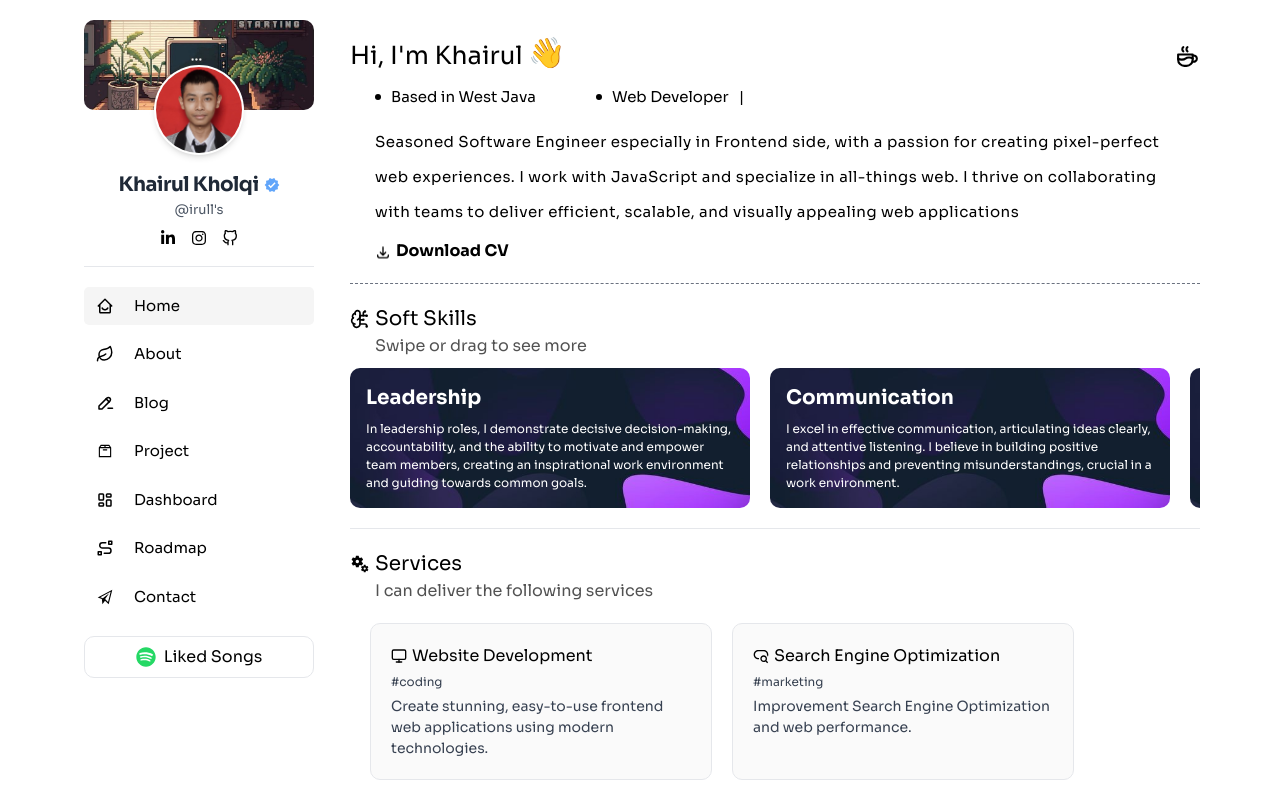
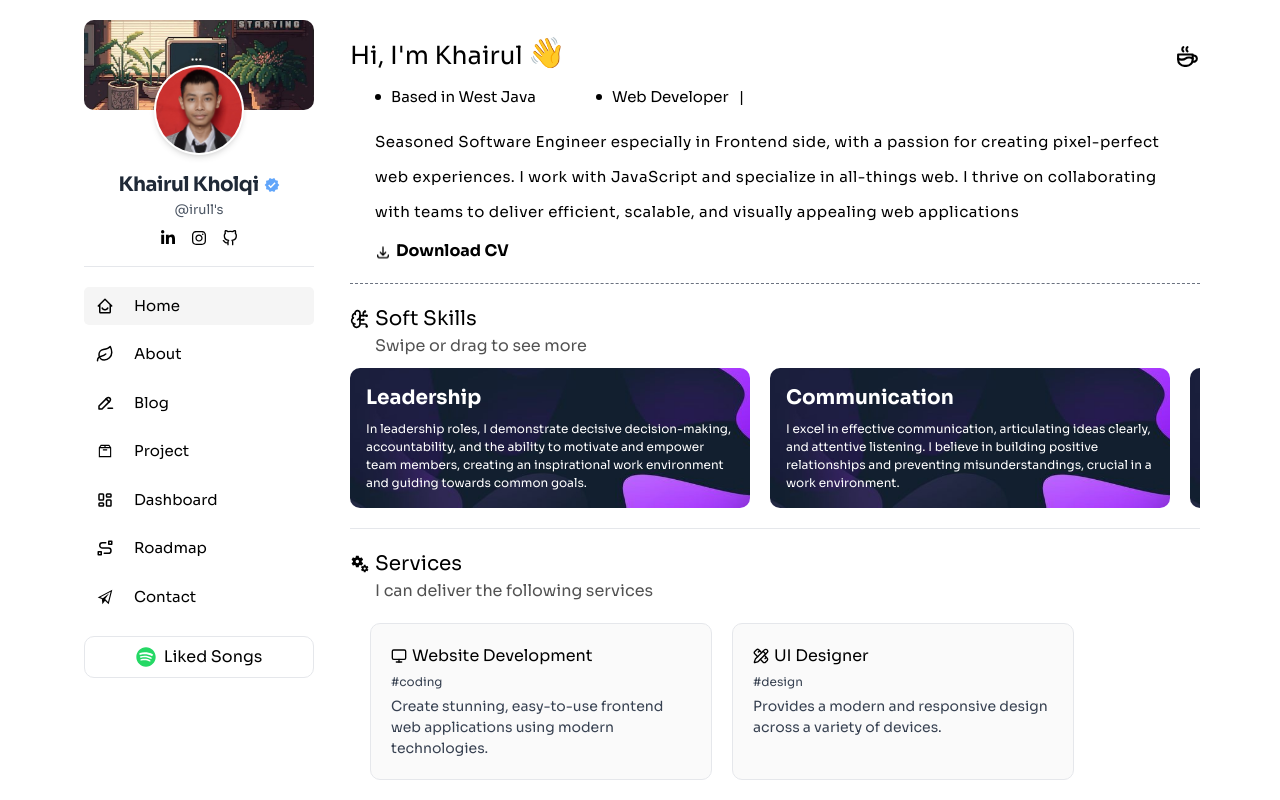
Before and after one commit to Muhammad-Khairul-Kholqi/MyPortfolio, a React (Vite) app: page / in a window 1280 px wide. Built offline with nearby package versions, Linux system fonts and the light colour scheme.

Commit message:
delete SEO

```diff
--- a/src/Page/Home/Data/services.jsx
+++ b/src/Page/Home/Data/services.jsx
@@ -1,6 +1,5 @@
 import { MdMiscellaneousServices } from "react-icons/md";
 import { FiMonitor } from "react-icons/fi";
-import { RiSeoLine } from "react-icons/ri";
 import { LuPencilRuler } from "react-icons/lu";
 
 const Services = () => {
@@ -11,12 +10,6 @@ const Services = () => {
             title: "Website Development",
             hashtags: ["#coding"],
             description: "Create stunning, easy-to-use frontend web applications using modern technologies."
-        },
-        {
-            icon: <RiSeoLine />,
-            title: "Search Engine Optimization",
-            hashtags: ["#marketing"],
-            description: "Improvement Search Engine Optimization and web performance."
         },
         {
             icon: <LuPencilRuler />,
```
